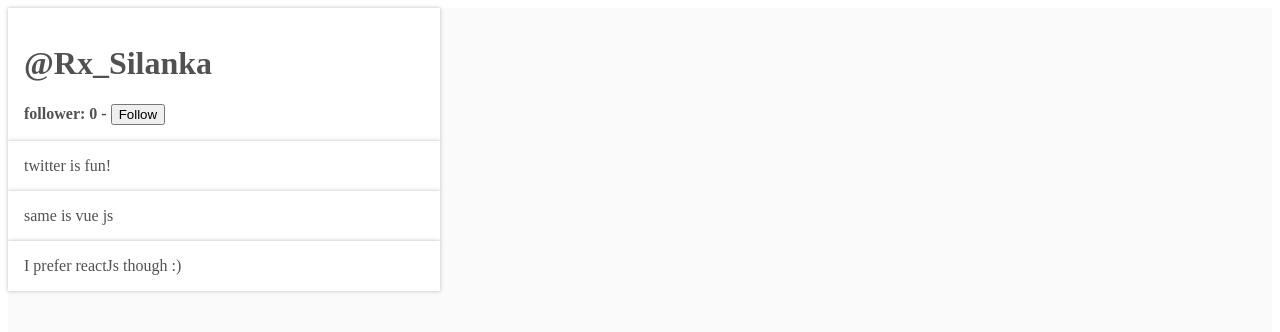
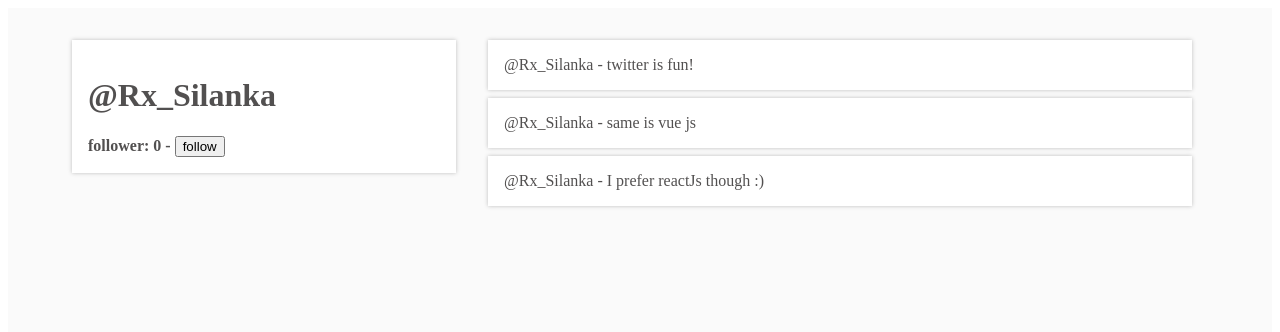
Before and after one commit to silanka007/twita-vue, a Vue app: page / in a window 1280 px wide. Shown: the top 332 px of the page. Built offline with nearby package versions, Linux system fonts and the light colour scheme.

Commit message:
implementing drag and drop in vuejs

```diff
--- a/src/App.vue
+++ b/src/App.vue
@@ -25,7 +25,7 @@ html, body{
   background: rgb(250, 250, 250);
   display: flex;
   flex-direction: column;
-  /* align-items: center; */
+  padding: 1rem 2rem;
 	color: rgb(82, 80, 80);
   height: 100%;
 }
--- /dev/null
+++ b/src/components/twit.vue
@@ -0,0 +1,46 @@
+<template>
+    <div class="user_twit draggable" draggable="true" @dragstart="dragStart" @dragend="dragEnd">
+        @{{username}} - {{twit.content}}
+    </div>
+
+</template>
+
+<script>
+export default {
+    name: "Twit",
+    props: {
+        username: {
+            type: String,
+            required: true
+        },
+        twit: {
+            type: Object,
+             required: true
+        }
+    },
+    methods: {
+        dragStart(e){
+            e.target.classList.add('dragging');
+        },
+        dragEnd(e){
+            e.target.classList.remove('dragging');
+        }
+    }
+}
+</script>
+
+<style scoped>
+    .user_twit{
+        background: white;
+        padding: 1rem;
+        box-shadow: 0px 0px 4px rgb(189, 189, 189);
+        margin-bottom: .5rem;
+    }
+    .user_twit:hover{
+        cursor: pointer;
+        transform: scale(1.02);
+    }
+    .dragging{
+        opacity: 0.5;
+    }
+</style>
--- a/src/components/userProfile.vue
+++ b/src/components/userProfile.vue
@@ -1,25 +1,37 @@
 <template>
 	<div class="user-profile">
 		<div class="user-profile__user-panel">
-            <h1 class="user-profile__username">@{{user.username}} </h1>
-            <div class="user-profile__admin-badge" v-if="user.isAdmin && followers > 10">Admin</div>
+			<h1 class="user-profile__username">@{{ user.username }}</h1>
+			<div
+				class="user-profile__admin-badge"
+				v-if="user.isAdmin && followers > 10"
+			>
+				Admin
+			</div>
 			<div class="user-profile__follower-count">
 				<strong>follower: {{ followers }} - </strong>
-                <button v-on:click="followUser" >Follow</button>
+				<button v-on:click="followUser">{{ templateData.follow }}</button>
 			</div>
 		</div>
+		<div class="user-profile__twits" @dragover="dragOver">
+			<Twit
+				v-for="twit in user.twits"
+				:key="twit.id"
+				:twit="twit"
+				:username="user.username"
+			/>
 		</div>
-
-    <div class="user-profile" v-for="twit in user.twits" :key="twit.id">
-        <div>{{twit.content}}</div>
 	</div>
 </template>
 
 <script>
+import Twit from "./twit";
 export default {
 	name: "userProfile",
-
-    data(){
+	components: {
+		Twit,
+	},
+	data() {
 		return {
 			followers: 0,
 			user: {
@@ -31,41 +43,69 @@ export default {
 				email: "silanka007@gmail.com",
 				isAdmin: true,
 				twits: [
-                    {id: 1, content: "twitter is fun!"},
-                    {id: 2, content: "same is vue js"},
-                    {id: 3, content: " I prefer reactJs though :)"},
-                ]
-            }
-        }
+					{ id: 1, content: "twitter is fun!" },
+					{ id: 2, content: "same is vue js" },
+					{ id: 3, content: " I prefer reactJs though :)" },
+				],
+			},
+			templateData: {
+				follow: "follow",
+			},
+		};
 	},
 	computed: {
 		fullname() {
 			return `${this.user.firstName} ${this.user.lastName}`;
-        }
+		},
 	},
 	methods: {
 		followUser() {
-            this.followers++
+			this.followers++;
+			this.templateData.follow = "unfollow";
+		},
+		dragOver(e) {
+            e.preventDefault();
+            // const container = e.target.parentNode;
+            const container = document.querySelector('.user-profile__twits')
+            const dragOverElement = this.getClosestNode(container, e.clientY);
+            const dragItem = container.querySelector('.dragging');
+            container.insertBefore(dragItem, dragOverElement)
+        },
+        getClosestNode(container, y){
+            const draggableElement = [...container.querySelectorAll('.draggable:not(.dragging)')];
+
+            return draggableElement.reduce((closest, child) => {
+                const box = child.getBoundingClientRect();
+                const offset = y - (box.top + (box.height/2));
+                if(offset < 0 && offset > closest.offset){
+                    return {element: child, offset};
+                }else{
+                    return closest;
                 }
+            }, {offset: Number.NEGATIVE_INFINITY}).element;
         }
-}
+	},
+};
 </script>
 
 <style scoped>
-.user-profile{
+.user-profile {
+	display: flex;
+	justify-content: space-between;
+}
+
+.user-profile__user-panel {
+	display: flex;
+	flex-direction: column;
 	background: white;
 	padding: 1rem;
 	box-shadow: 0px 0px 4px rgb(189, 189, 189);
-    width: 80vw;
-    max-width: 400px;
+	margin-bottom: auto;
+	margin-right: 1rem;
+	flex: 1;
 }
 
-.user-profile__user-panel{
-    display: flex;
-    flex-direction: column;
-}
-
-.user-profile__admin-badge{
+.user-profile__admin-badge {
 	background: rebeccapurple;
 	color: white;
 	padding: 3px;
@@ -73,4 +113,8 @@ export default {
 	border-radius: 5px;
 }
 
+.user-profile__twits {
+	flex: 2;
+    padding: 0 1rem;
+}
 </style>
```
Lines whose indentation alone changed are shown as unchanged.
